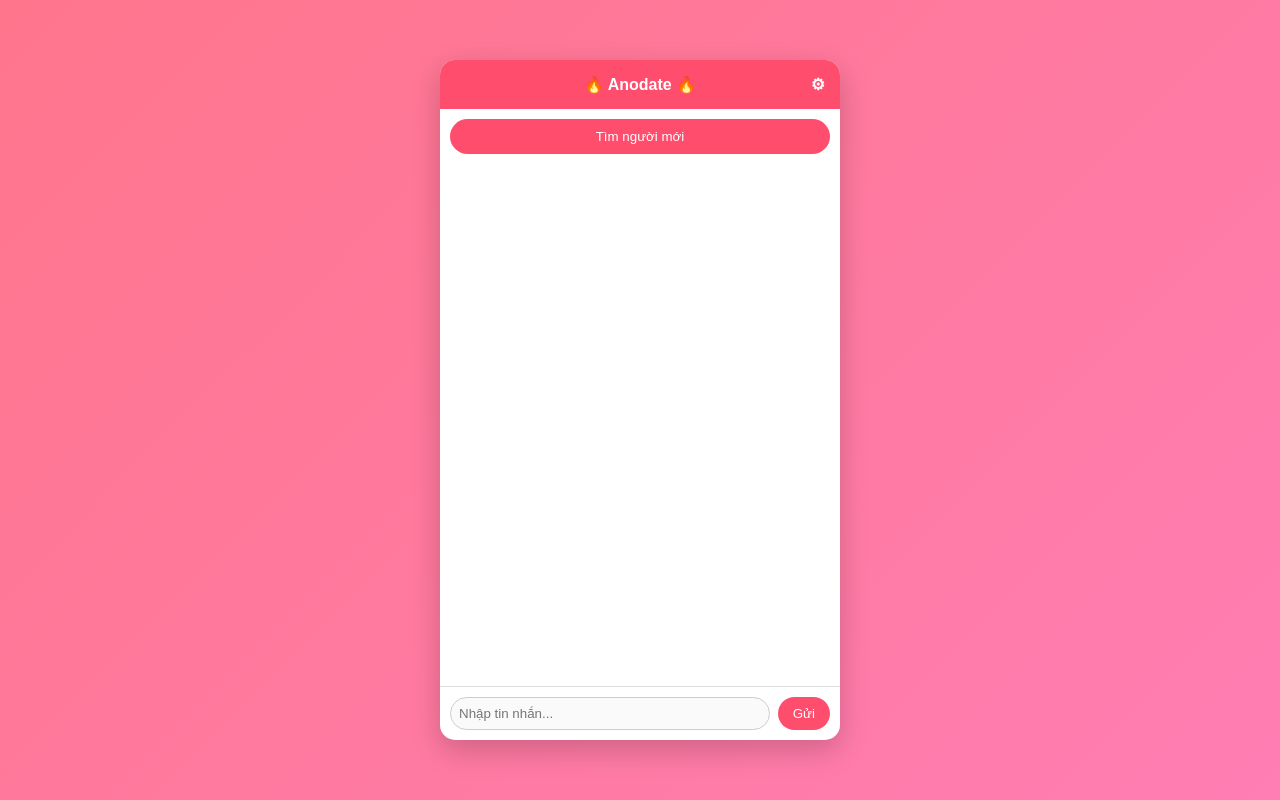
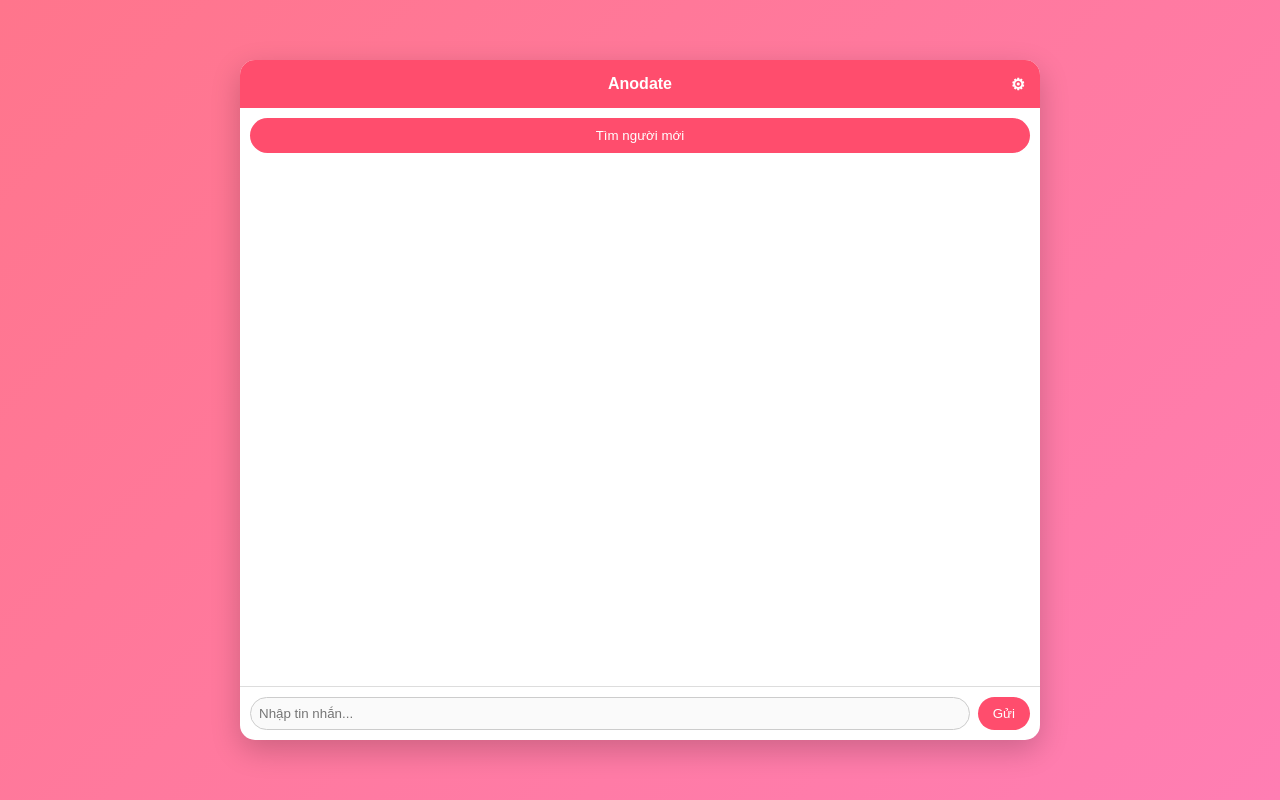
Before and after one commit to phamthihuong15072004-arch/Anodate, a website: page index.html in a window 1280 px wide. Drawn offline with nearby package versions, Linux system fonts and the light colour scheme; no server answers.

Commit message:
Update index.html

```diff
--- a/index.html
+++ b/index.html
@@ -14,7 +14,7 @@
         }
 
         .container {
-            width: 400px;
+            width: 800px;
             height: 680px;
             background: white;
             border-radius: 15px;
@@ -139,7 +139,7 @@
 
 <div class="container">
     <div class="header">
-        🔥 Anodate 🔥
+         Anodate
         <span class="settings-btn" onclick="toggleSettings()">⚙</span>
     </div>
 
```
